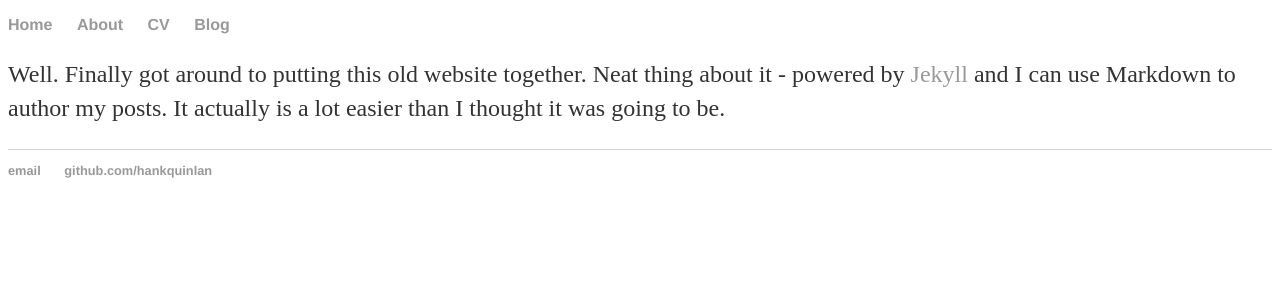
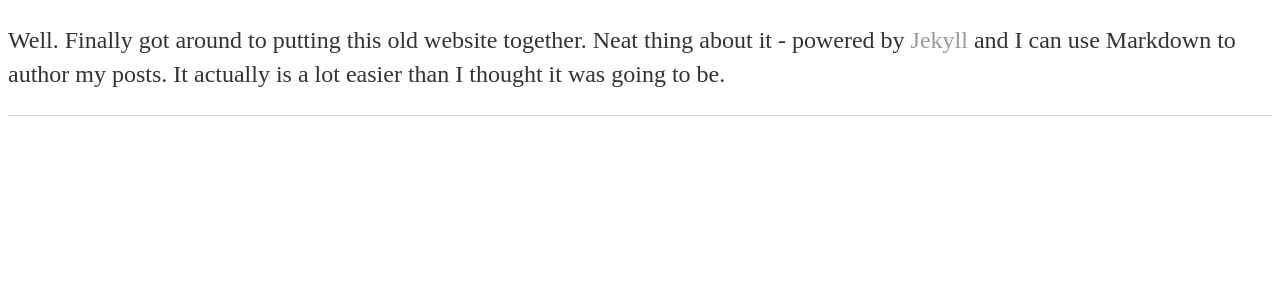
Before and after one commit to nczempin/ll, a Jekyll site: the page built from index.md, in a window 1280 px wide. Shown: the top 300 px of the page. Built offline with Jekyll 4.4.1, drawn with Linux system fonts in a browser that asks for light colours.

Commit message:
clean up dummy

```diff
--- a/_layouts/default.html
+++ b/_layouts/default.html
@@ -7,23 +7,24 @@
 		</head>
 		<body>
 			<nav>
-	    		<ul>
+<!--	    		<ul>
 	        		<li><a href="/">Home</a></li>
 		        	<li><a href="/about">About</a></li>
 	        		<li><a href="/cv">CV</a></li>
 	        		<li><a href="/blog">Blog</a></li>
 	    		</ul>
-			</nav>
+-->			</nav>
 			<div class="container">
 
 			{{ content }}
 
 			</div><!-- /.container -->
 			<footer>
-	    		<ul>
+<!--	    		<ul>
 	        		<li><a href="mailto:hankquinlanhub@gmail.com">email</a></li>
 	        		<li><a href="https://github.com/hankquinlan">github.com/hankquinlan</a></li>
 				</ul>
+-->
 			</footer>
 		</body>
 	</html>
```
